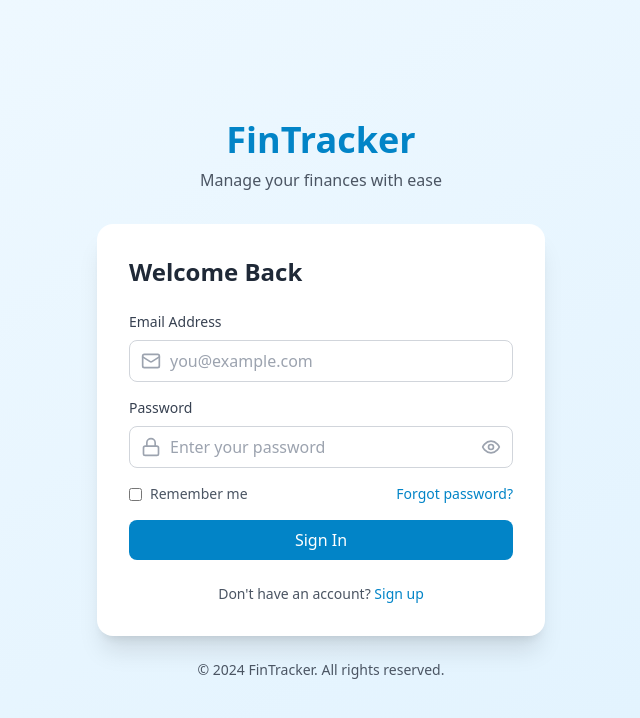
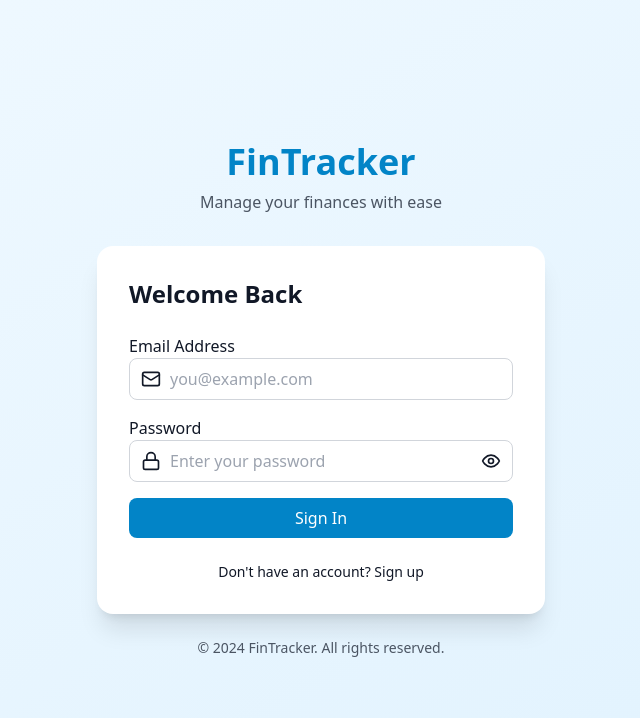
Before and after one commit to income-expense-tracker-org-kh/income-expense-backend, a React (Create React App) app: page /login in a window 1280 px wide. Shown: the top 718 px of the page, without its empty margins (319-959 px from the left). Built offline with nearby package versions, Linux system fonts and the light colour scheme; no server answers; the HTML template or start-up script is replaced by a standard one; a web font is replaced by a local one.

Commit message:
Fixed call API real

```diff
--- a/src/App.js
+++ b/src/App.js
@@ -2,16 +2,13 @@ import React from 'react';
 import { BrowserRouter as Router, Routes, Route, Navigate } from 'react-router-dom';
 import { Toaster } from 'react-hot-toast';
 
-// Layout
+// Layouts
 import MainLayout from './components/Common/MainLayout';
 import AuthLayout from './components/Common/AuthLayout';
 
-// Auth Pages
+// Pages
 import Login from './pages/Auth/Login';
 import Register from './pages/Auth/Register';
-import ForgotPassword from './pages/Auth/ForgotPassword';
-
-// Main Pages
 import Dashboard from './pages/Dashboard/Dashboard';
 import Income from './pages/Income/Income';
 import Expense from './pages/Expense/Expense';
@@ -21,59 +18,27 @@ import Transactions from './pages/Transactions/Transactions';
 import Profile from './pages/Profile/Profile';
 import Settings from './pages/Settings/Settings';
 
-// Protected Route Component
+// Protected Route
 import ProtectedRoute from './components/Common/ProtectedRoute';
 
 // Store
 import { useAuthStore } from './store/authStore';
 
+
 function App() {
-  const { isAuthenticated } = useAuthStore();
+  const token = useAuthStore((state) => state.token);
 
   return (
     <Router>
-      <div className="App">
-        <Toaster
-          position="top-right"
-          toastOptions={{
-            duration: 3000,
-            style: {
-              background: '#363636',
-              color: '#fff',
-            },
-            success: {
-              iconTheme: {
-                primary: '#10b981',
-                secondary: '#fff',
-              },
-            },
-            error: {
-              iconTheme: {
-                primary: '#ef4444',
-                secondary: '#fff',
-              },
-            },
-          }}
-        />
-
+      <Toaster position="top-right" />
       <Routes>
-          {/* Auth Routes */}
+        {/* Auth routes */}
         <Route element={<AuthLayout />}>
-            <Route
-              path="/login"
-              element={!isAuthenticated ? <Login /> : <Navigate to="/dashboard" />}
-            />
-            <Route
-              path="/register"
-              element={!isAuthenticated ? <Register /> : <Navigate to="/dashboard" />}
-            />
-            <Route
-              path="/forgot-password"
-              element={!isAuthenticated ? <ForgotPassword /> : <Navigate to="/dashboard" />}
-            />
+          <Route path="/login" element={!token ? <Login /> : <Navigate to="/dashboard" />} />
+          <Route path="/register" element={!token ? <Register /> : <Navigate to="/dashboard" />} />
         </Route>
 
-          {/* Protected Routes */}
+        {/* Protected routes */}
         <Route element={<ProtectedRoute><MainLayout /></ProtectedRoute>}>
           <Route path="/dashboard" element={<Dashboard />} />
           <Route path="/income" element={<Income />} />
@@ -85,11 +50,10 @@ function App() {
           <Route path="/settings" element={<Settings />} />
         </Route>
 
-          {/* Redirect */}
-          <Route path="/" element={<Navigate to={isAuthenticated ? "/dashboard" : "/login"} />} />
-          <Route path="*" element={<Navigate to={isAuthenticated ? "/dashboard" : "/login"} />} />
+        {/* Default */}
+        <Route path="/" element={<Navigate to={token ? "/dashboard" : "/login"} />} />
+        <Route path="*" element={<Navigate to={token ? "/dashboard" : "/login"} />} />
       </Routes>
-      </div>
     </Router>
   );
 }
--- a/src/components/Common/ProtectedRoute.jsx
+++ b/src/components/Common/ProtectedRoute.jsx
@@ -3,9 +3,9 @@ import { Navigate } from 'react-router-dom';
 import { useAuthStore } from '../../store/authStore';
 
 const ProtectedRoute = ({ children }) => {
-  const { isAuthenticated } = useAuthStore();
+  const token = useAuthStore((state) => state.token);
 
-  if (!isAuthenticated) {
+  if (!token) {
     return <Navigate to="/login" replace />;
   }
 
--- a/src/constants/index.js
+++ b/src/constants/index.js
@@ -122,7 +122,7 @@ export const MENU_ITEMS = [
 ];
 
 // API Endpoints (Update with your backend URL)
-export const API_BASE_URL = process.env.REACT_APP_API_URL || 'http://localhost:5000/api';
+export const API_BASE_URL = "https://expense-tracker-api-x5u4.onrender.com/api";
 
 export const API_ENDPOINTS = {
   // Auth
--- a/src/pages/Auth/Login.jsx
+++ b/src/pages/Auth/Login.jsx
@@ -3,24 +3,18 @@ import { Link, useNavigate } from 'react-router-dom';
 import { Mail, Lock, Eye, EyeOff } from 'lucide-react';
 import { useAuthStore } from '../../store/authStore';
 import toast from 'react-hot-toast';
+import { authService } from '../../services/authService';
 
 const Login = () => {
   const navigate = useNavigate();
   const { login } = useAuthStore();
   const [showPassword, setShowPassword] = useState(false);
   const [loading, setLoading] = useState(false);
-  const [formData, setFormData] = useState({
-    email: '',
-    password: '',
-    rememberMe: false,
-  });
+  const [formData, setFormData] = useState({ email: '', password: '', rememberMe: false });
 
   const handleChange = (e) => {
     const { name, value, type, checked } = e.target;
-    setFormData((prev) => ({
-      ...prev,
-      [name]: type === 'checkbox' ? checked : value,
-    }));
+    setFormData((prev) => ({ ...prev, [name]: type === 'checkbox' ? checked : value }));
   };
 
   const handleSubmit = async (e) => {
@@ -28,40 +22,42 @@ const Login = () => {
     setLoading(true);
 
     try {
-      // Simulate API call - Replace with actual API call
-      await new Promise((resolve) => setTimeout(resolve, 1000));
+      const response = await authService.login({
+        email: formData.email,
+        password: formData.password,
+      });
 
-      // Mock user data
-      const userData = {
-        id: '1',
-        name: 'John Doe',
-        email: formData.email,
-      };
+      console.log('Login response:', response);
 
-      const token = 'mock-jwt-token';
+      const { user, accessToken } = response;
 
-      login(userData, token);
+      if (!accessToken) throw new Error('Invalid token received');
+
+      // Save to Zustand store
+      login(user, accessToken);
+
+      // Save token to localStorage (optional, if your axios interceptor uses it)
+      localStorage.setItem('token', accessToken);
+
       toast.success('Login successful!');
       navigate('/dashboard');
     } catch (error) {
-      toast.error('Login failed. Please try again.');
+      toast.error(error.message || 'Login failed. Please try again.');
     } finally {
       setLoading(false);
     }
   };
 
+
   return (
     <div>
-      <h2 className="text-2xl font-bold text-gray-800 dark:text-gray-200 mb-6">
-        Welcome Back
-      </h2>
-
+      <h2 className="text-2xl font-bold mb-6">Welcome Back</h2>
       <form onSubmit={handleSubmit} className="space-y-4">
         {/* Email */}
         <div>
-          <label className="label">Email Address</label>
+          <label>Email Address</label>
           <div className="relative">
-            <Mail className="absolute left-3 top-1/2 transform -translate-y-1/2 text-gray-400" size={20} />
+            <Mail className="absolute left-3 top-1/2 transform -translate-y-1/2" size={20} />
             <input
               type="email"
               name="email"
@@ -76,9 +72,9 @@ const Login = () => {
 
         {/* Password */}
         <div>
-          <label className="label">Password</label>
+          <label>Password</label>
           <div className="relative">
-            <Lock className="absolute left-3 top-1/2 transform -translate-y-1/2 text-gray-400" size={20} />
+            <Lock className="absolute left-3 top-1/2 transform -translate-y-1/2" size={20} />
             <input
               type={showPassword ? 'text' : 'password'}
               name="password"
@@ -88,57 +84,20 @@ const Login = () => {
               placeholder="Enter your password"
               required
             />
-            <button
-              type="button"
-              onClick={() => setShowPassword(!showPassword)}
-              className="absolute right-3 top-1/2 transform -translate-y-1/2 text-gray-400 hover:text-gray-600 dark:hover:text-gray-300"
-            >
+            <button type="button" onClick={() => setShowPassword(!showPassword)} className="absolute right-3 top-1/2 transform -translate-y-1/2">
               {showPassword ? <EyeOff size={20} /> : <Eye size={20} />}
             </button>
           </div>
         </div>
 
-        {/* Remember Me & Forgot Password */}
-        <div className="flex items-center justify-between">
-          <label className="flex items-center">
-            <input
-              type="checkbox"
-              name="rememberMe"
-              checked={formData.rememberMe}
-              onChange={handleChange}
-              className="rounded border-gray-300 text-primary-600 focus:ring-primary-500"
-            />
-            <span className="ml-2 text-sm text-gray-600 dark:text-gray-400">
-              Remember me
-            </span>
-          </label>
-          <Link
-            to="/forgot-password"
-            className="text-sm text-primary-600 hover:text-primary-700 dark:text-primary-400 dark:hover:text-primary-300"
-          >
-            Forgot password?
-          </Link>
-        </div>
-
-        {/* Submit Button */}
-        <button
-          type="submit"
-          disabled={loading}
-          className="w-full btn-primary disabled:opacity-50 disabled:cursor-not-allowed"
-        >
+        {/* Submit */}
+        <button type="submit" disabled={loading} className="w-full btn-primary">
           {loading ? 'Signing in...' : 'Sign In'}
         </button>
       </form>
 
-      {/* Sign Up Link */}
-      <p className="mt-6 text-center text-sm text-gray-600 dark:text-gray-400">
-        Don't have an account?{' '}
-        <Link
-          to="/register"
-          className="text-primary-600 hover:text-primary-700 dark:text-primary-400 dark:hover:text-primary-300 font-medium"
-        >
-          Sign up
-        </Link>
+      <p className="mt-6 text-center text-sm">
+        Don't have an account? <Link to="/register">Sign up</Link>
       </p>
     </div>
   );
--- /dev/null
+++ b/src/services/incomeService.js
@@ -0,0 +1,23 @@
+import api from './api';
+
+export const incomeService = {
+  // Get all incomes
+  getAll: async () => {
+    return await api.get('/income');
+  },
+
+  // Create income
+  create: async (data) => {
+    return await api.post('/income', data);
+  },
+
+  // Update income
+  update: async (id, data) => {
+    return await api.put(`/income/${id}`, data);
+  },
+
+  // Delete income
+  delete: async (id) => {
+    return await api.delete(`/income/${id}`);
+  },
+};
--- a/src/store/authStore.js
+++ b/src/store/authStore.js
@@ -5,26 +5,28 @@ export const useAuthStore = create(
   persist(
     (set) => ({
       user: null,
+      token: null,
       isAuthenticated: false,
-      token: null,
-      role: 'user', // Default role
+      role: 'user',
 
       login: (userData, token, role = 'user') => {
         set({
           user: userData,
+          token,
           isAuthenticated: true,
-          token: token,
-          role: role,
+          role,
         });
+        localStorage.setItem('token', token); // optional, for axios interceptor
       },
 
       logout: () => {
         set({
           user: null,
+          token: null,
           isAuthenticated: false,
-          token: null,
           role: 'user',
         });
+        localStorage.removeItem('token');
       },
 
       updateUser: (userData) => {
@@ -33,14 +35,11 @@ export const useAuthStore = create(
         }));
       },
 
-      setRole: (role) => {
-        set({ role });
-      },
+      setRole: (role) => set({ role }),
 
       hasPermission: (permission) => {
         const state = useAuthStore.getState();
-        const { role } = state;
-
+        const role = state.role;
         if (role === 'admin') return true;
 
         const rolePermissions = {
@@ -49,13 +48,10 @@ export const useAuthStore = create(
           user: ['read', 'write'],
           viewer: ['read'],
         };
-
         const permissions = rolePermissions[role] || [];
         return permissions.includes(permission) || permissions.includes('all');
       },
     }),
-    {
-      name: 'auth-storage',
-    }
+    { name: 'auth-storage' }
   )
 );
```
Also changed, not shown: src/pages/Auth/Register.jsx (+18 -5 lines), src/pages/Income/Income.jsx (+49 -15 lines), src/services/api.js (+4 -8 lines), src/services/authService.js (+1 -26 lines). Lines whose indentation alone changed are shown as unchanged.
